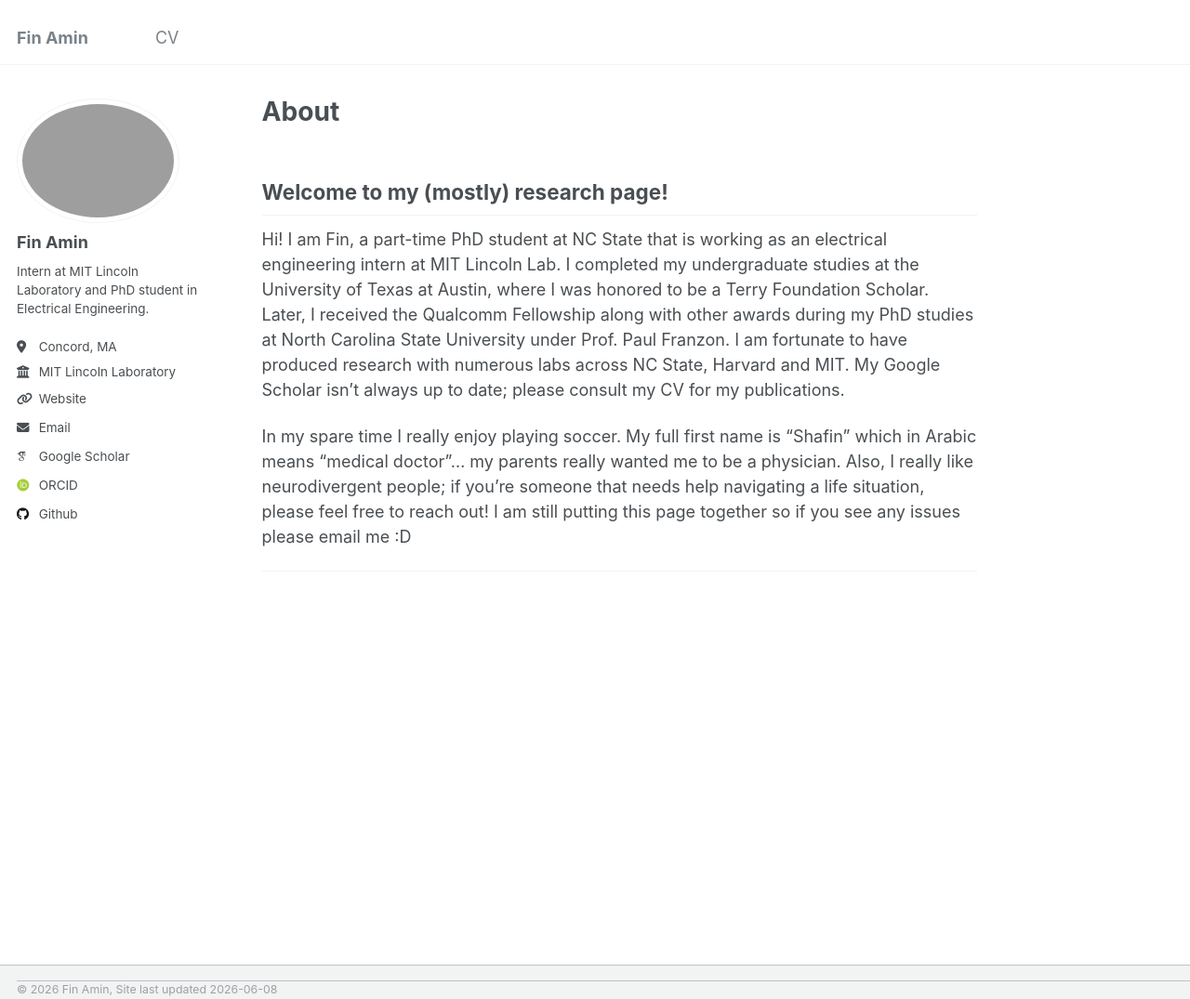
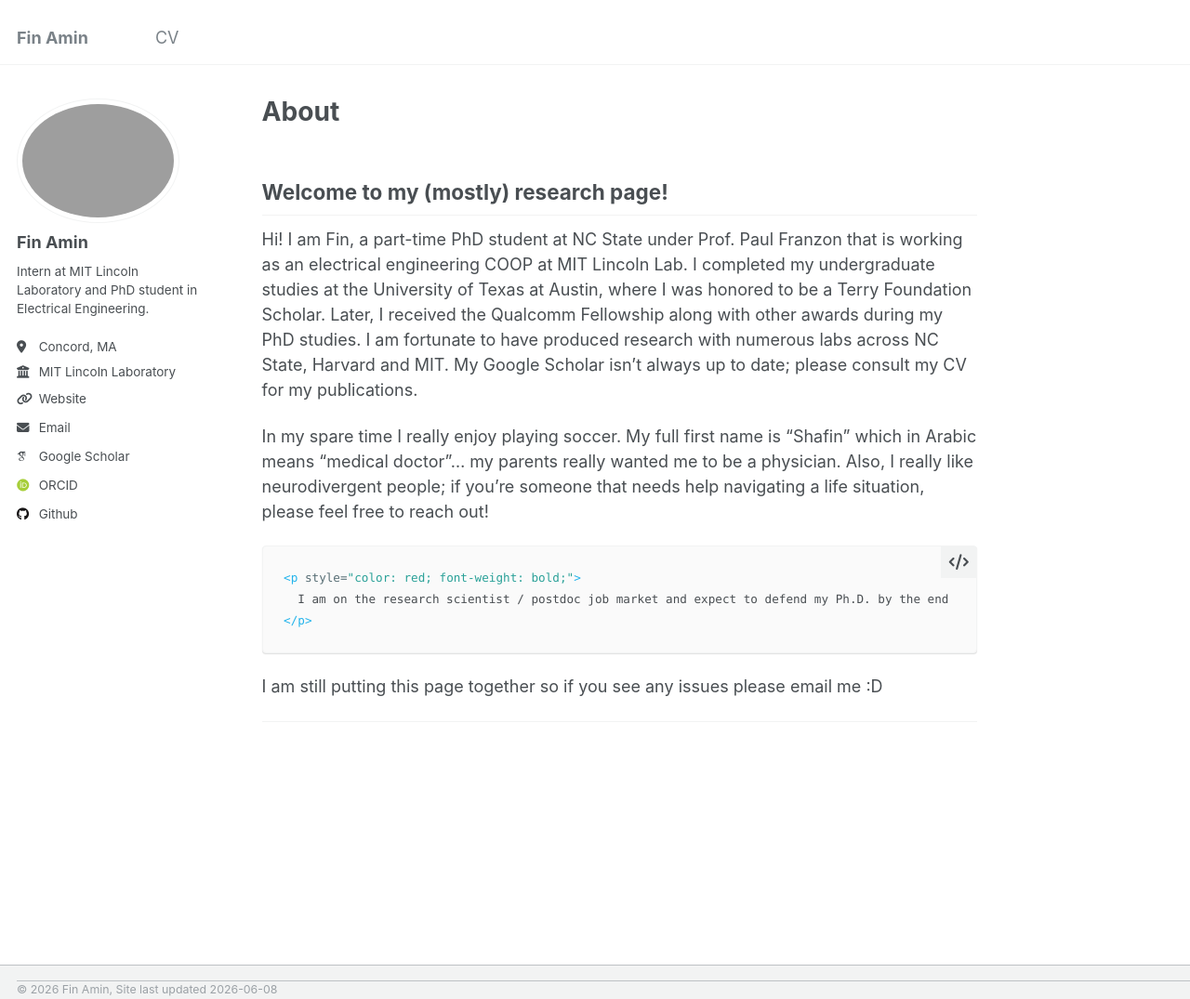
Before and after one commit to FinAminToastCrunch/FinAminToastCrunch.github.io, a Jekyll site: the page built from _pages/about.md, in a window 1280 px wide and 1075 px high. Shown: the whole window at 93% size. Built offline with Jekyll 4.4.1, drawn with Linux system fonts in a browser that asks for light colours; some web fonts are replaced.

Commit message:
defending soon

````diff
--- a/_pages/about.md
+++ b/_pages/about.md
@@ -9,9 +9,16 @@ redirect_from:
 
 ## Welcome to my (mostly) research page!
 
-Hi! I am Fin, a part-time PhD student at NC State that is working as an electrical engineering intern at MIT Lincoln Lab. I completed my undergraduate studies at the University of Texas at Austin, where I was honored to be a Terry Foundation Scholar. Later, I received the Qualcomm Fellowship along with other awards during my PhD studies at North Carolina State University under Prof. Paul Franzon. I am fortunate to have produced research with numerous labs across NC State, Harvard and MIT. My Google Scholar isn't always up to date; please consult my CV for my publications.
+Hi! I am Fin, a part-time PhD student at NC State under Prof. Paul Franzon that is working as an electrical engineering COOP at MIT Lincoln Lab. I completed my undergraduate studies at the University of Texas at Austin, where I was honored to be a Terry Foundation Scholar. Later, I received the Qualcomm Fellowship along with other awards during my PhD studies. I am fortunate to have produced research with numerous labs across NC State, Harvard and MIT. My Google Scholar isn't always up to date; please consult my CV for my publications.
 
-In my spare time I really enjoy playing soccer. My full first name is "Shafin" which in Arabic means "medical doctor"... my parents really wanted me to be a physician. Also, I really like neurodivergent people; if you're someone that needs help navigating a life situation, please feel free to reach out! I am still putting this page together so if you see any issues please email me :D
+In my spare time I really enjoy playing soccer. My full first name is "Shafin" which in Arabic means "medical doctor"... my parents really wanted me to be a physician. Also, I really like neurodivergent people; if you're someone that needs help navigating a life situation, please feel free to reach out!
 
+```html
+<p style="color: red; font-weight: bold;">
+  I am on the research scientist / postdoc job market and expect to defend my Ph.D. by the end of 2026. Please reach out for details!
+</p>
+```
+
+I am still putting this page together so if you see any issues please email me :D
 
 ------
````
Also changed, not shown: _cv/cv.md (+1 -1 lines), _pages/cv.md (+1 -1 lines), 1 other file.
